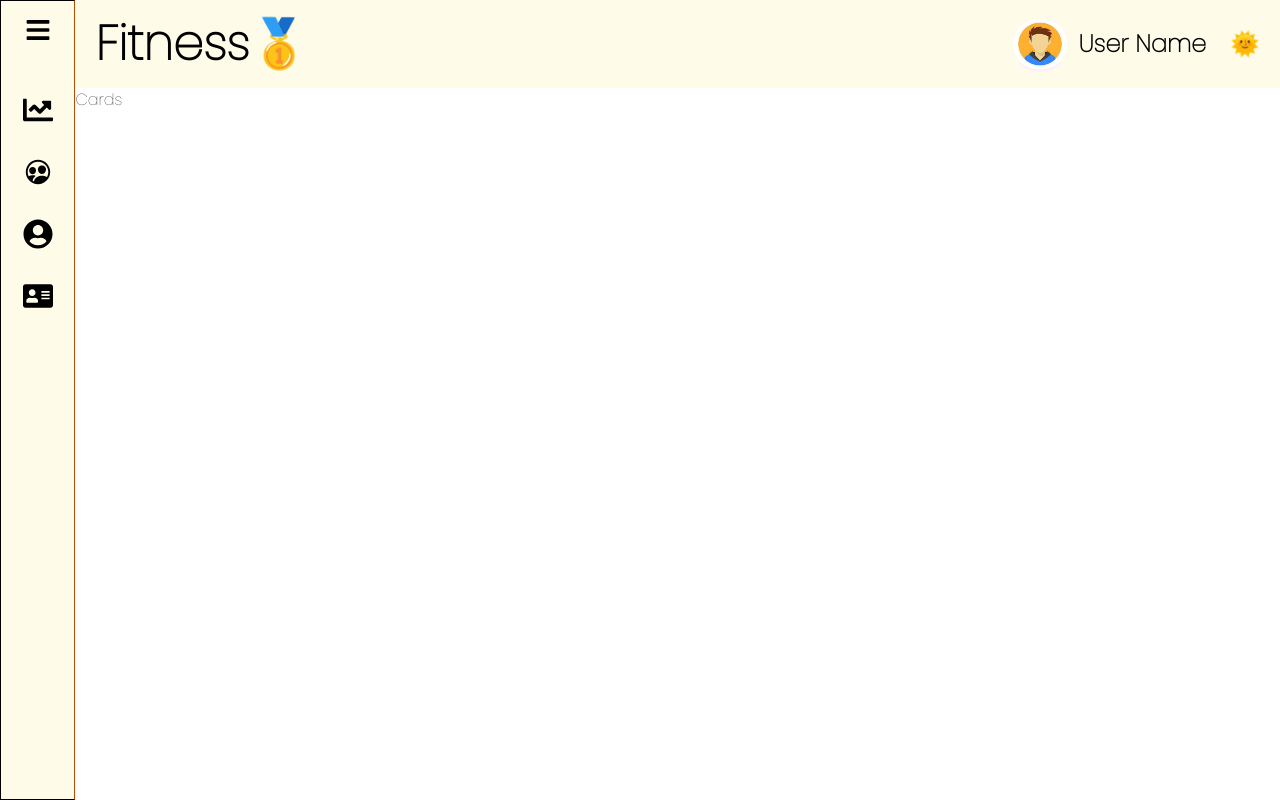
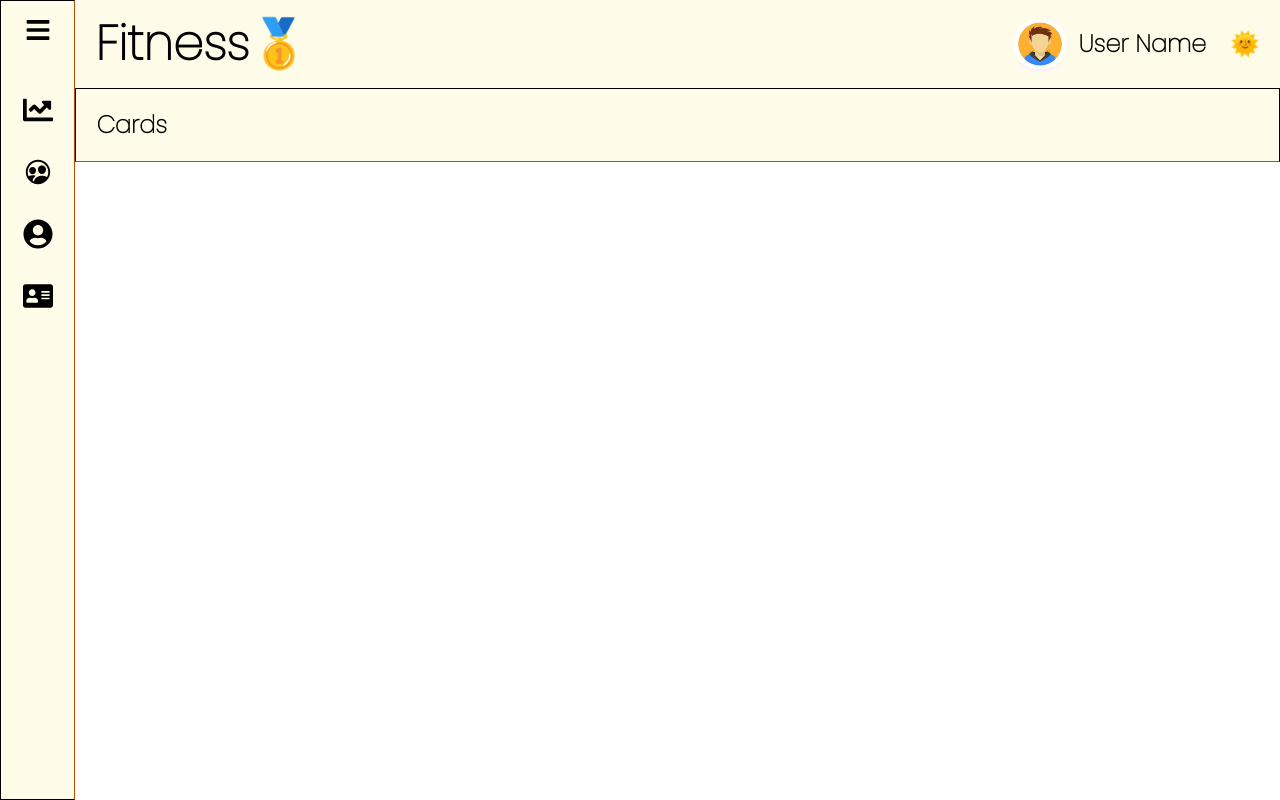
Before and after one commit to codelady-ship/My-Fitness-App, a Next.js app: page /cards in a window 1280 px wide. Built offline with nearby package versions, Linux system fonts and the light colour scheme.

Commit message:
title of every parts created

```diff
--- a/src/app/cards/page.tsx
+++ b/src/app/cards/page.tsx
@@ -1,9 +1,16 @@
+'use client';
 import React from 'react'
+import useSidebarStore from '../../../Store/SidebarStore';
+const Cards = () => {
+  const { darkMode } = useSidebarStore();
 
-const Cards = () => {
   return (
     <div>
-      Cards
+      <div className={`flex justify-between ${darkMode ? 'bg-black' : 'bg-yellow-50'} p-5 border border-b-amber-700 font-bold text-xl sticky top-0 z-10`}
+      ><h2 className="text-2xl">Cards</h2>
+      </div>
+
+
     </div>
   )
 }
--- a/src/app/dashbroad/page.tsx
+++ b/src/app/dashbroad/page.tsx
@@ -1,9 +1,16 @@
+'use client';
 import React from 'react'
+import useSidebarStore from '../../../Store/SidebarStore';
+const Dashbroad = () => {
+  const { darkMode } = useSidebarStore();
 
-const Dashbroad = () => {
   return (
     <div>
-      DashBroad part
+      <div className={`flex justify-between ${darkMode ? 'bg-black' : 'bg-yellow-50'} p-5 border border-b-amber-700 font-bold text-xl sticky top-0 z-10`}
+      ><h2 className="text-2xl">Dashbroad</h2>
+      </div>
+
+
     </div>
   )
 }
--- a/src/app/staff/page.tsx
+++ b/src/app/staff/page.tsx
@@ -1,4 +1,3 @@
-
 'use client';
 import React from 'react';
 import Link from 'next/link';
--- a/src/app/staffDetail/page.jsx
+++ b/src/app/staffDetail/page.jsx
@@ -1,9 +1,19 @@
 import React from 'react'
 
+
+'use client';
+import React from 'react'
+import useSidebarStore from '../../../Store/SidebarStore';
 const staffDetail = () => {
+  const { darkMode } = useSidebarStore();
+
   return (
     <div>
-      detail page
+      <div className={`flex justify-between ${darkMode ? 'bg-black' : 'bg-yellow-50'} p-5 border border-b-amber-700 font-bold text-xl sticky top-0 z-10`}
+      ><h2 className="text-2xl">Staff Detail</h2>
+      </div>
+
+
     </div>
   )
 }
--- a/src/app/users/page.tsx
+++ b/src/app/users/page.tsx
@@ -1,9 +1,16 @@
+'use client';
 import React from 'react'
+import useSidebarStore from '../../../Store/SidebarStore';
+const Users = () => {
+  const { darkMode } = useSidebarStore();
 
-const Users = () => {
   return (
     <div>
-      Users
+      <div className={`flex justify-between ${darkMode ? 'bg-black' : 'bg-yellow-50'} p-5 border border-b-amber-700 font-bold text-xl sticky top-0 z-10`}
+      ><h2 className="text-2xl">Users</h2>
+      </div>
+
+
     </div>
   )
 }
```
